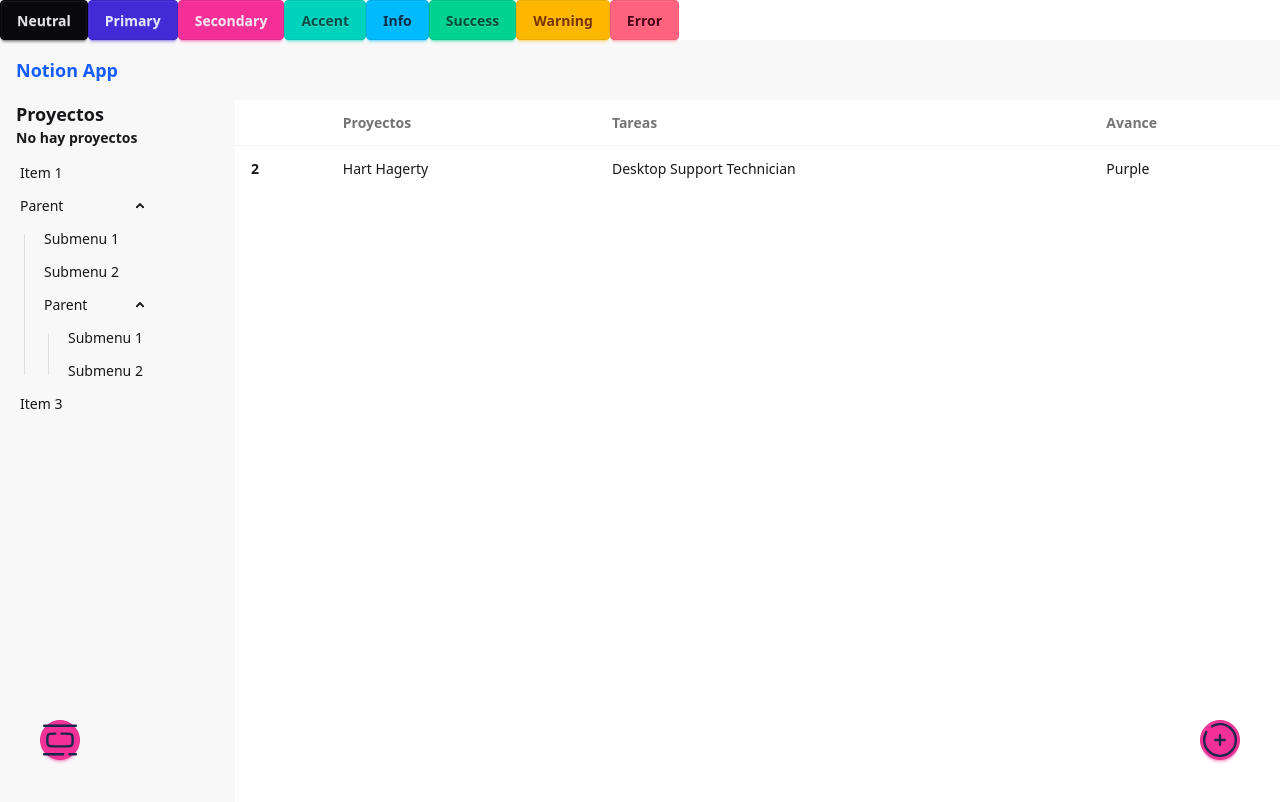
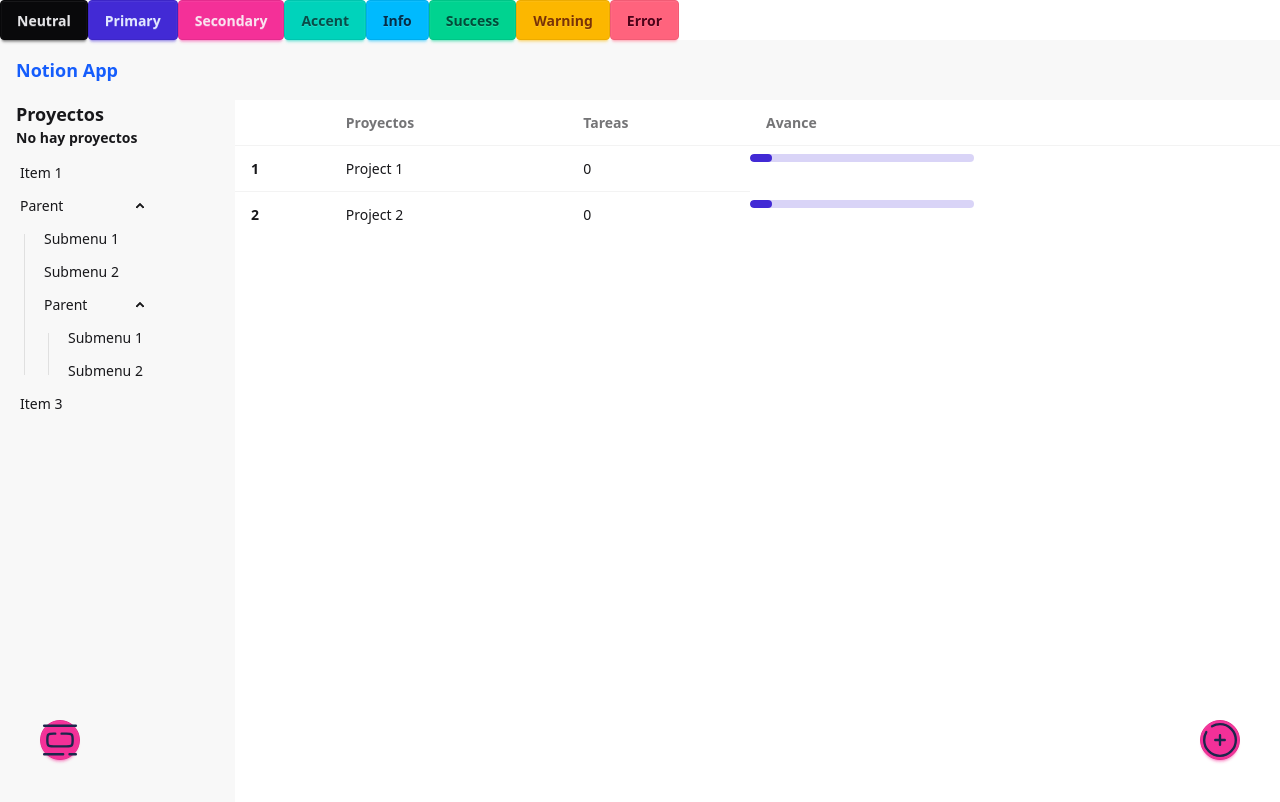
Before and after one commit to inesbetrian/projects-app, a Vue app: page /projects in a window 1280 px wide. Shown: the top 802 px of the page. Built offline with nearby package versions, Linux system fonts and the light colour scheme; the HTML template or start-up script is replaced by a standard one.

Commit message:
metemos proyectos y se guardan en localstorage

```diff
--- a/package.json
+++ b/package.json
@@ -14,8 +14,10 @@
   },
   "dependencies": {
     "@tailwindcss/vite": "^4.1.1",
+    "@vueuse/core": "^13.1.0",
     "pinia": "^3.0.2",
     "tailwindcss": "^4.1.1",
+    "uuid": "^11.1.0",
     "vue": "^3.5.13",
     "vue-router": "^4.5.0"
   },
--- a/src/modulorum/commune/components/InputModal.vue
+++ b/src/modulorum/commune/components/InputModal.vue
@@ -28,7 +28,7 @@
 
 <script lang="ts" setup>
 
-import { ref } from 'vue';
+import { ref, watch } from 'vue';
 
 
     interface Props {
@@ -38,7 +38,7 @@
         subtitulus: string;
     }
 
-    defineProps<Props>();
+    const props = defineProps<Props>();
 
     const emissiones = defineEmits<{
      claudere: [void];
@@ -48,6 +48,16 @@
     const inputValorem = ref<string>('');
 
     const inputRef = ref<HTMLInputElement | null>(null);
+
+    watch ( props, ({ aperta }) => {
+        if ( aperta ) {
+            inputRef.value?.focus();
+        }
+    });
+
+
+
+
 
     const submitValorem = () => {
 
--- a/src/modulorum/projects/stores/projects.store.ts
+++ b/src/modulorum/projects/stores/projects.store.ts
@@ -1,18 +1,20 @@
 import { defineStore } from "pinia";
-import { ref } from "vue";
+import { computed, ref } from "vue";
 import type { Project } from "../interfaces/projects.interface";
+import { v4 as uuidv4 } from 'uuid';
+import { useLocalStorage } from "@vueuse/core";
 
 const incipiensPortat = (): Project[] => {
 
     return [
         {
-            id: '1',
+            id: uuidv4(),
             nomen: 'Project 1',
             chores: []
         },
 
         {
-            id: '2',
+            id: '',
             nomen: 'Project 2',
             chores: []
         },
@@ -21,11 +23,26 @@
 
 export const useProjectsStore = defineStore('projects', () => {
 
-    const projects = ref<Project[]>( incipiensPortat() );
+    const projects = ref( useLocalStorage<Project[]>('projects', incipiensPortat ) );
+
+    const addereProject = ( nomen: string ) => {
+
+        if ( nomen.length === 0 ) return;
+
+        projects.value.push({
+            id: uuidv4(),
+            nomen: nomen,
+            chores: []
+        });
+    }
 
     return {
 
         projects,
 
+        projectList: computed(() => [ ...projects.value ]),
+
+        addereProject,
+
     }
 });
--- a/src/modulorum/projects/views/ProjectsView.vue
+++ b/src/modulorum/projects/views/ProjectsView.vue
@@ -15,11 +15,11 @@
             <tbody>
 
                 <!-- row 2 -->
-                <tr class="hover:bg-base-300">
-                    <th>2</th>
-                    <td>Hart Hagerty</td>
-                    <td>Desktop Support Technician</td>
-                    <td>Purple</td>
+                <tr v-for="(project, index ) in projectStore.projects" :key="project.id" class="hover:bg-base-300">
+                    <th>{{ index + 1 }}</th>
+                    <td>{{ project.nomen }}</td>
+                    <td>{{ project.chores. length }}</td>
+                    <progress class="progress progress-primary w-56" value="10" max="100"></progress>
                 </tr>
 
             </tbody>
@@ -31,7 +31,7 @@
 
         :aperta="modalAperta"
         @claudere="modalAperta=false"
-        @valorem="cumNovusValorem"
+        @valorem="projectStore.addereProject"
         placeholder="Introduce el nombre del proyecto"
         titulus="Nuevo proyecto"
         subtitulus="Dale un nombre apropiado a tu proyecto"
@@ -81,10 +81,6 @@
 
 const propiumModalAperta = ref(false);
 
-const projectStore = useProjectsStore
-
-const cumNovusValorem = ( projectNomen: string ) => {
-    console.log ( projectNomen)
-}
+const projectStore = useProjectsStore()
 
 </script>
```
Also changed, not shown: 1 other file (tests, documents, lock files or other folders).
